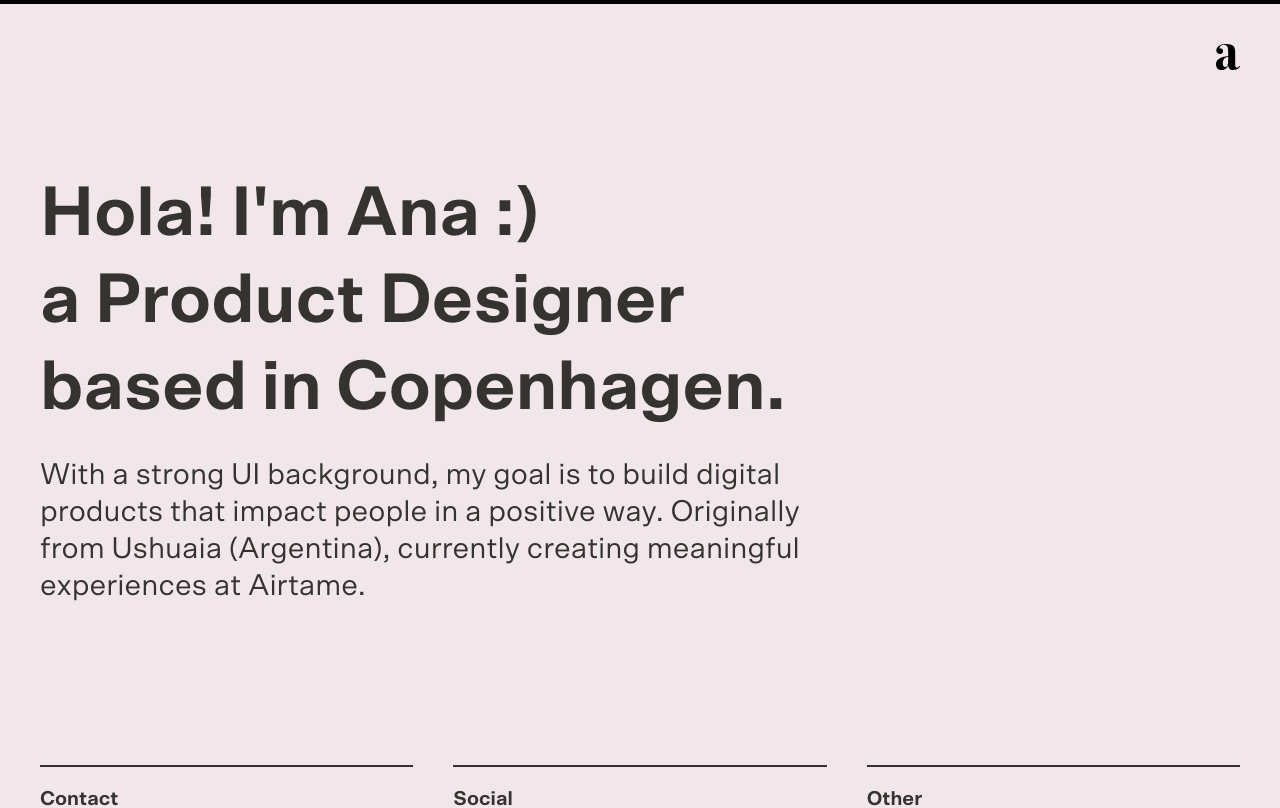
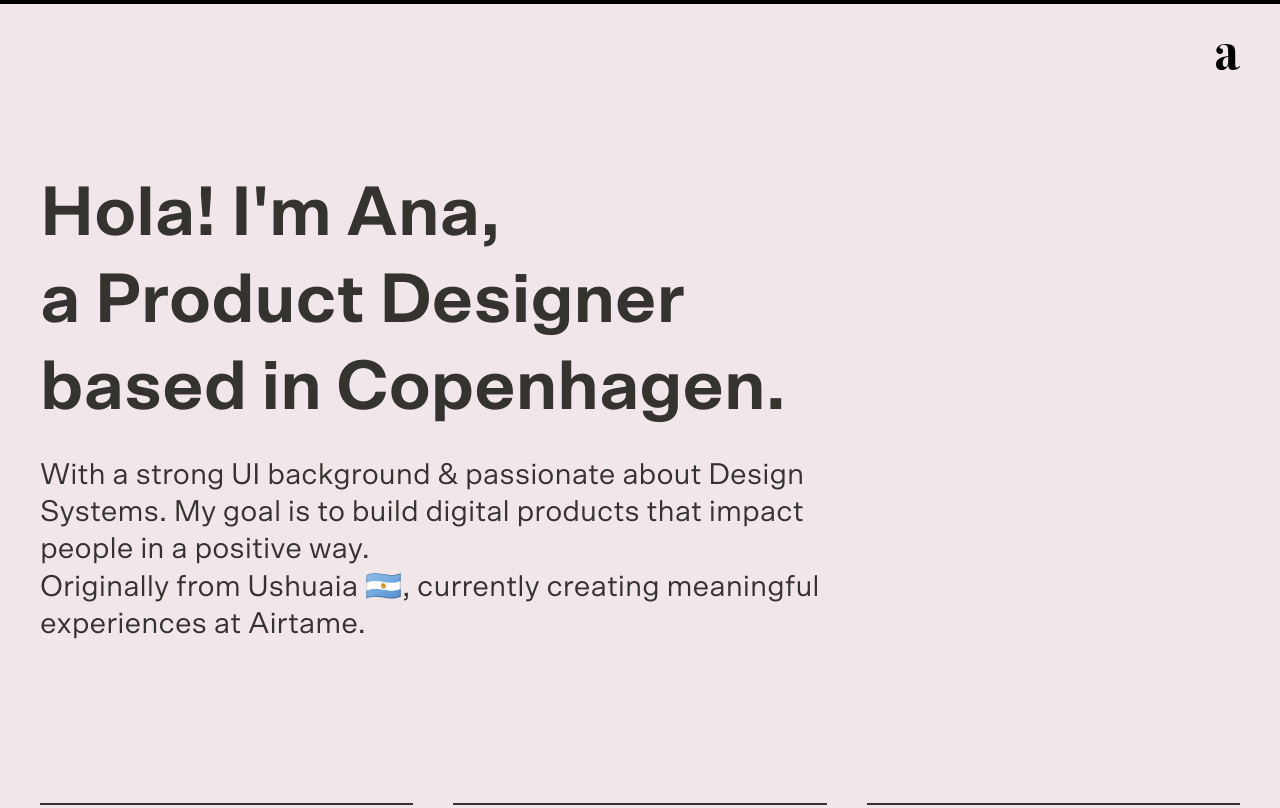
Before and after one commit to gonstoll/anita-laudado, a React (Create React App) app: page / in a window 1280 px wide. Shown: the top 808 px of the page. Built offline with nearby package versions, Linux system fonts and the light colour scheme.

Commit message:
chore: Updating hero text and CV

```diff
--- a/src/Portfolio/components/Hero/Hero.tsx
+++ b/src/Portfolio/components/Hero/Hero.tsx
@@ -7,15 +7,18 @@ export default function Hero() {
     <Grid>
       <GridCell xs={12} lg={8}>
         <Text size="title1" element="h1" noMargin bold>
-          Hola! I'm Ana :)
+          Hola! I'm Ana,
           <br />a Product Designer
           <br />
           based in Copenhagen.
         </Text>
         <Text size="title2" element="h2" noMargin="bottom">
-          With a strong UI background, my goal is to build digital products that
-          impact people in a positive way. Originally from Ushuaia (Argentina), currently creating meaningful
-          experiences at <Link href="https://airtame.com/">Airtame</Link>.
+          With a strong UI background & passionate about Design Systems. My goal
+          is to build digital products that impact people in a positive way.
+        </Text>
+        <Text size="title2" element="h2" noMargin>
+          Originally from Ushuaia 🇦🇷, currently creating meaningful experiences
+          at <Link href="https://airtame.com/">Airtame</Link>.
         </Text>
       </GridCell>
     </Grid>
--- a/src/Portfolio/definitions.ts
+++ b/src/Portfolio/definitions.ts
@@ -1,4 +1,4 @@
-import resume from '../assets/docs/Ana_Laudado_2021.pdf';
+import resume from '../assets/docs/Ana_Laudado_2022.pdf';
 
 type LinkSection = 'contact' | 'social' | 'other';
 
```
Also changed, not shown: 2 other files (tests, documents, lock files or other folders).
